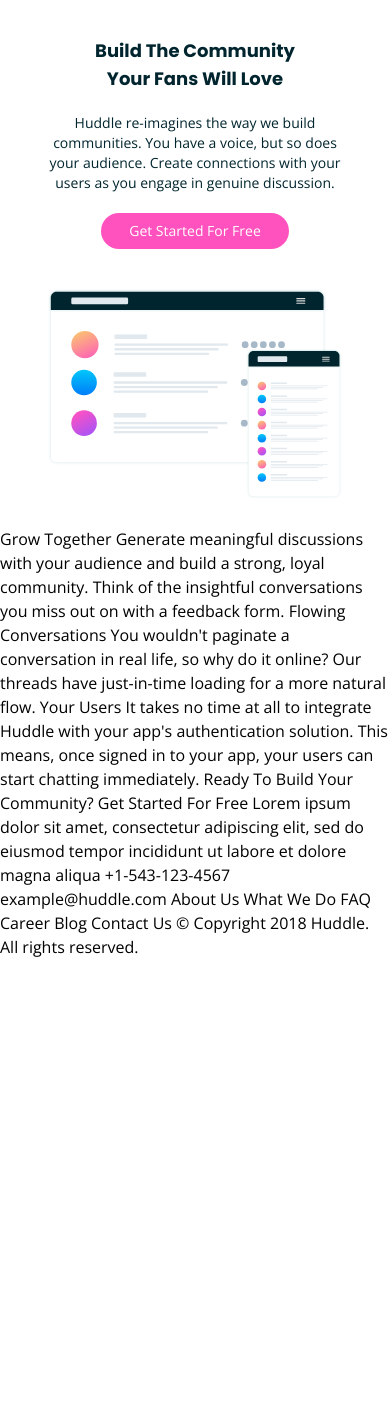
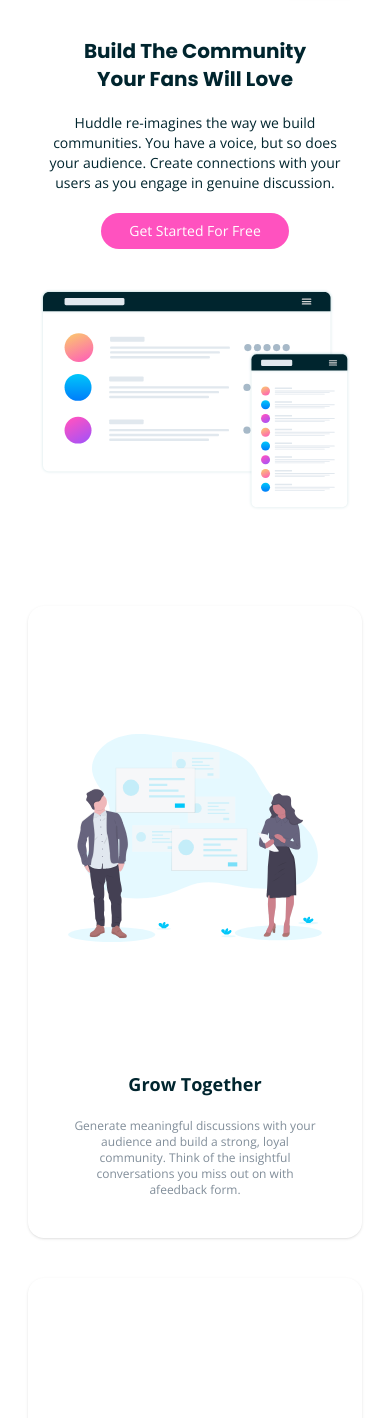
Before and after one commit to cocode305/Huddle-landing-page, a website: page index.html in a window 390 px wide. Shown: the part 55-1473 px from the top of the page. Before the commit the page ends 1014 px from the top, so only its background shows below. Drawn offline with nearby package versions, Linux system fonts and the light colour scheme.

Commit message:
Completed the card section

```diff
--- a/index.html
+++ b/index.html
@@ -21,23 +21,20 @@
 </head>
 <body class="min-h-screen font-openSans">
   <div>
-    <header class="mobile-bg xl:desktop-bg bg-no-repeat bg-cover bg-center w-full xl:h-screen">
-      <div class="p-5 sm:p-7 md:p-10 xl:p-16">
-        <!-- Container -->
+    <header class="mobile-bg xl:desktop-bg bg-no-repeat bg-cover bg-center w-full">
+      <div class="p-7 md:p-10 xl:p-16"> <!-- Container -->
         <div class="flex justify-between items-center">
-          <div class="w-20 md:w-30 xl:w-40">
-            <!-- Logo -->
+          <div class="w-20 md:w-30 xl:w-40"> <!-- Logo -->
              <img src="./images/logo.svg" alt="Logo" class="w-full">
           </div>
 
           <button class="btn px-3 md:px-4 lg:px-5 py-1 md:py-1.5 lg:py-2.5 bg-white text-xs md:text-lg lg:text-xl  font-bold shadow hover:shadow-xl text-base transition-shadow duration-500">Try It Free</button>
         </div>
 
-        <div class="px-5 md:px-10 xl:px-0 mt-10 xl:flex items-center gap-5">
-          <!-- Hero -->
-           <div class="text-center xl:text-left mx-auto xl:w-1/2">
-            <!-- Hero Contents -->
-             <h2 class="text-lg md:text-2xl 2md:text-4xl xl:text-3xl 2xl:text-4xl lg:text-5xl text-base font-bold font-poppins">Build The Community <br> Your Fans Will Love</h2>
+        <div class="px-3 md:px-10 xl:px-0 mt-10 xl:flex items-center gap-5"> <!-- Hero -->
+
+           <div class="text-center xl:text-left mx-auto xl:w-1/2"> <!-- Hero Contents -->
+             <h2 class="text-xl md:text-2xl 2md:text-4xl xl:text-3xl 2xl:text-4xl lg:text-5xl text-base font-bold font-poppins">Build The Community <br> Your Fans Will Love</h2>
 
             <p class="text-sm md:text-lg xl:text-sm 2xl:text-lg mt-5 text-base">
               Huddle re-imagines the way we build communities. You have a voice, but so does your audience.
@@ -47,29 +44,57 @@
             <button class="btn mt-5 2xl:mt-10 bg-accent px-7 py-2 text-white text-sm md:text-lg">Get Started For Free</button>
            </div>
 
-           <div class="mt-10 xl:w-2/3">
-            <!-- Hero Image -->
+           <div class="mt-10 xl:w-2/3"> <!-- Hero Image -->
              <img class="w-full" src="./images/illustration-mockups.svg" alt="Hero Image">
            </div>
         </div>
       </div>
     </header>
+
+    <main>
+      <section>
+        <div class="p-7 md:p-10 xl:p-16"> <!-- Container -->
+          <div class=""> <!-- Card Container -->
+            <div class="card"> <!-- Card -->
+              <div class="order-1 xl:order-2 w-full h-96 flex justify-center items-center"> <!-- Image Container -->
+                <img class="max-w-full h-full object-contain" src="./images/illustration-grow-together.svg" alt="Grow Together Image">
+              </div>
+
+              <div class="order-2 lg:order-1 lg:px-16 text-center xl:text-left"> <!-- Card Text Contents -->
+                <h4 class="text-base font-bold text-lg md:text-2xl 2md:text-3xl lg:text-5xl">Grow Together</h4>
+                <p class="mt-5 text-xs md:text-lg 2md:text-xl lg:text-3xl xl:text-lg text-secondary lg:pr-10">Generate meaningful discussions with your audience and build a strong, loyal community.
+                  Think of the insightful conversations you miss out on with afeedback form.</p>
+              </div>
+            </div>
+
+            <div class="card"> <!-- Card -->
+              <div class="h-96 flex justify-center items-center"> <!-- Image Container -->
+                <img class="max-w-full h-full object-contain" src="./images/illustration-flowing-conversation.svg" alt="Grow Together Image">
+              </div>
+
+              <div class="lg:pl-48 text-center xl:text-left"> <!-- Card Text Contents -->
+                <h4 class="text-base font-bold text-lg md:text-2xl 2md:text-3xl lg:text-5xl">Flowing Conversations</h4>
+                <p class="mt-5 text-xs md:text-lg 2md:text-xl lg:text-3xl xl:text-lg text-secondary">You wouldn't paginate a conversation in real life, so why do it online? Our threads
+                  have just-in-time loading for a more natural flow.</p>
+              </div>
+            </div>
+
+            <div class="card"> <!-- Card -->
+              <div class="order-1 xl:order-2 h-96 flex justify-center items-center"> <!-- Image Container -->
+                <img class="max-w-full h-full object-contain" src="./images/illustration-your-users.svg" alt="Grow Together Image">
+              </div>
+
+              <div class="lg:px-16 text-center xl:text-left"> <!-- Card Text Contents -->
+                <h4 class="text-base font-bold text-lg md:text-2xl 2md:text-3xl lg:text-5xl">Your Users</h4>
+                <p class="mt-5 text-xs md:text-lg 2md:text-xl lg:text-3xl xl:text-lg text-secondary lg:pr-10">It takes no time at all to integrate Huddle with your app's authentication solution.
+                  This means, once signed in to your app, your users can start chatting immediately.</p>
+              </div>
+            </div>
+          </div>
+        </div>
+      </section>
+    </main>
   </div>
-
-  Grow Together
-
-  Generate meaningful discussions with your audience and build a strong, loyal community.
-  Think of the insightful conversations you miss out on with a feedback form.
-
-  Flowing Conversations
-
-  You wouldn't paginate a conversation in real life, so why do it online? Our threads
-  have just-in-time loading for a more natural flow.
-
-  Your Users
-
-  It takes no time at all to integrate Huddle with your app's authentication solution.
-  This means, once signed in to your app, your users can start chatting immediately.
 
   Ready To Build Your Community?
 
--- a/src/input.css
+++ b/src/input.css
@@ -23,10 +23,14 @@
     }
 
     .mobile-bg {
-        @apply bg-[url('../images/bg-mobile.svg')] bg-cover bg-center bg-no-repeat
+        @apply bg-[url('../images/bg-mobile.svg')] bg-cover bg-center bg-no-repeat;
     }
 
     .desktop-bg {
-        @apply bg-[url('../images/bg-desktop.svg')] bg-cover bg-center bg-no-repeat
+        @apply bg-[url('../images/bg-desktop.svg')] bg-cover bg-center bg-no-repeat;
+    }
+
+    .card {
+        @apply flex flex-col xl:flex-row justify-between items-center mt-10 gap-10 shadow p-10 2xl:px-16 rounded-2xl w-full;
     }
 }
```
Also changed, not shown: README-template.md, src/output.css.
